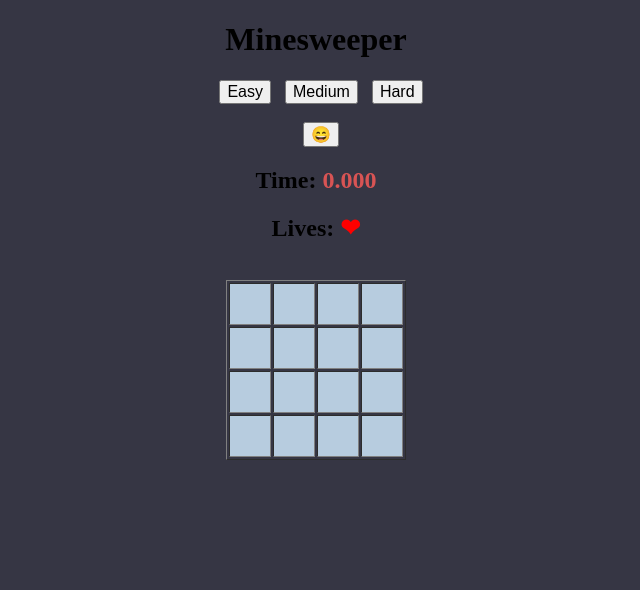
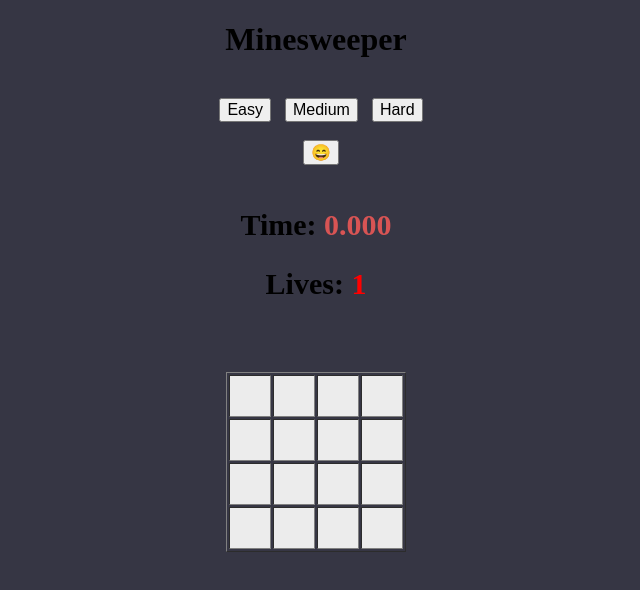
Before and after one commit to LiorAvshalomov/mineSweeper1.0, a plain HTML site: page index.html in a window 1280 px wide. Shown: the whole page, without its empty margins (324-964 px from the left). Drawn offline with Linux system fonts and the light colour scheme.

Commit message:
Add files via upload

```diff
--- a/css/style.css
+++ b/css/style.css
@@ -5,6 +5,10 @@ body {
 
 table {
     margin: auto;
+}
+
+.head {
+    font-size: 20px;
 }
 
 button {
@@ -18,7 +22,7 @@ button:active {
 td {
     height: 20px;
     width: 20px;
-    background-color: rgb(183, 204, 223);
+    background-color: rgb(236, 236, 236);
     cursor: pointer;
 }
 
@@ -29,3 +33,11 @@ td {
 .lives {
     color: red;
 }
+
+h1 {
+    cursor: pointer;
+}
+
+div.box {
+    font-size: 20px;
+}
--- a/index.html
+++ b/index.html
@@ -10,24 +10,24 @@
 </head>
 
 <body onload="initGame(4)">
-    <h1>Minesweeper</h1>
-
+    <h1 onclick="restartGame()">Minesweeper</h1> <br>
     <button onclick="initGame(4)">Easy</button>
     <button onclick="initGame(8)">Medium</button>
     <button onclick="initGame(12)">Hard</button>
-    <br>
-    <br>
+    <br><br>
     <button class="restartBtn" onclick="restartGame()">😄</button>
-    <div class="header"></div>
+    <br><br>
+    <div class="box">
         <h2 class="timer">Time: <span>0.000</span></h2>
         <h2>Lives: <span class="lives"></span></h2>
-    <br>
+        <br><br>
 
         <table border="1" cellpadding="10">
             <thead class="head"></thead>
             <tbody class="board">
             </tbody>
         </table>
+    </div>
 
 
     <script src="js/mines.js"></script>
--- a/js/main.js
+++ b/js/main.js
@@ -8,7 +8,9 @@ const EMPTY = ' '
 const HAPPY = '😄'
 const WIN = '😎'
 const LOSE = '🤯'
-const LIFE = '💖'
+const LIVE = '💖'
+const elBtn = document.querySelector('.restartBtn')
+const elLives = document.querySelector('h2 .lives')
 
 var gTimerInterval
 var gBoard
@@ -24,14 +26,15 @@ var gGame = {
 var gLevel = {
     SIZE: 4,
     MINES: 2,
-    LIVES: 0
+    LIVES: 1
 }
-var elBtn = document.querySelector('.restartBtn')
+var gLives
+
+
 
 
 
 function initGame(length) {
-    renderLives()
     elBtn.innerText = HAPPY
     gTimerInterval = clearInterval(gTimerInterval)
     var elTime = document.querySelector('.timer span')
@@ -41,6 +44,9 @@ function initGame(length) {
     setMinesNegsCount(gBoard)
     renderBoard(gBoard)
     gGame.isOn = true
+    gLives = gLevel.LIVES
+    elLives.innerText = gLives
+
 }
 
 
@@ -62,11 +68,16 @@ function cellClicked(currCell, i, j) {
 
     // TODO  !Lose
     if (currCell.isMine) {
-        gameLost()
+        if (gLives === 1 || gLives === 2 || gLives === 3) {
+            gLives--
+            elLives.innerText = gLives
+            // console.log('OOPS ITS A MINE!');
+        } else {
+            elLives.innerText = 'You Lost! try again.'
+            gameLost()
+        }
     }
 
-
-    // TODO !WIN
     checkGameWon()
 }
 
@@ -110,6 +121,7 @@ function checkGameWon() {
 
     clearInterval(gTimerInterval)
     elBtn.innerText = WIN
+    elLives.innerText = `You won with ${gLives} lives remaining!`
     gGame.isOn = false
 }
 
@@ -120,8 +132,10 @@ function gameLost() {
         var getMines = gBoard[iIdx][jIdx]
         getMines.isShown = false
         renderBoard(gBoard)
+        gLives = gLevel.LIVES
     }
 
+    gLives = gLives.LIVES
     elBtn.innerText = LOSE
     clearInterval(gTimerInterval)
     gGame.isOn = false
@@ -143,36 +157,27 @@ window.addEventListener('contextmenu', function (e) {
 }, false)
 
 
-function renderLives() {
-    var strHTML = ''
-    if (gGame.livesCount === 0) {
-        strHTML += '0'
-    } else {
-        for (var i = 0; i < gGame.livesCount; i++) {
-            strHTML += '❤'
-        }
-    }
-    const elLives = document.querySelector('h2 .lives')
-    elLives.innerText = strHTML
-}
+
+
+// function renderLives() {
+
+// }
 
 
 // function changeLevel(level) {
 //     if (level === 'easy') {
 //         gLevel.SIZE = 4
 //         gLevel.MINES = 2
-//         // gLevel.LIVES = 1
+//         gLevel.LIVES = 1
 
 //     } else if (level === 'medium') {
 //         gLevel.SIZE = 8
 //         gLevel.MINES = 15
-//         // gLevel.LIVES = 2
+//         gLevel.LIVES = 2
 //     } else if (level === 'hard') {
 //         gLevel.SIZE = 12
 //         gLevel.MINES = 30
-//         // gLevel.LIVES = 3
+//         gLevel.LIVES = 3
 //     }
-
-
 //     restartGame()
 // }
--- a/js/mines.js
+++ b/js/mines.js
@@ -28,14 +28,13 @@ function setMinesNegsCount(board) {
 
 
 function addRandMine(board) {
-    var minesCount = gLevel.MINES
-    var livesCount = gLevel.LIVES
 
-    if (board.length === 4) { minesCount = 2, livesCount = 1 }
-    if (board.length === 8) { minesCount = 12, livesCount = 2 }
-    if (board.length === 12) { minesCount = 24, livesCount = 3 }
 
-    for (var i = 0; i < minesCount; i++) {
+    if (board.length === 4) { gLevel.MINES = 2, gLevel.LIVES = 1 }
+    if (board.length === 8) { gLevel.MINES = 12, gLevel.LIVES = 2 }
+    if (board.length === 12) { gLevel.MINES = 24, gLevel.LIVES = 3 }
+
+    for (var i = 0; i < gLevel.MINES; i++) {
         var getRandI = getRandomInt(0, board.length)
         var getRandJ = getRandomInt(0, board.length)
         board[getRandI][getRandJ].isMine = true
--- a/js/util.js
+++ b/js/util.js
@@ -119,25 +119,11 @@ function showElement(selector) {
 
 ///////////////////////////////////////////////////////////////////////////////////////////////
 
-// recive a string such as: 'cell-2-7' and returns {i:2, j:7}
-function getCellCoord(strCellId) {
-  var parts = strCellId.splice('-')
-  var coords = { i: +parts[1], j: +parts[2] }
-  return coords
-}
 
 // recive an object such as: {i:2, j:7} and returns 'cell-2-7'
 function getSelector(coord) {
   return '.cell-' + coord.i + '-' + coord.j
 }
-
-
-
-
-
-// function isEmptyCell(coord) {
-//   return gBoard[coord.i][coord.j] === ''
-// }
 
 
 function startTimer() {
```
Lines whose indentation alone changed are shown as unchanged.
